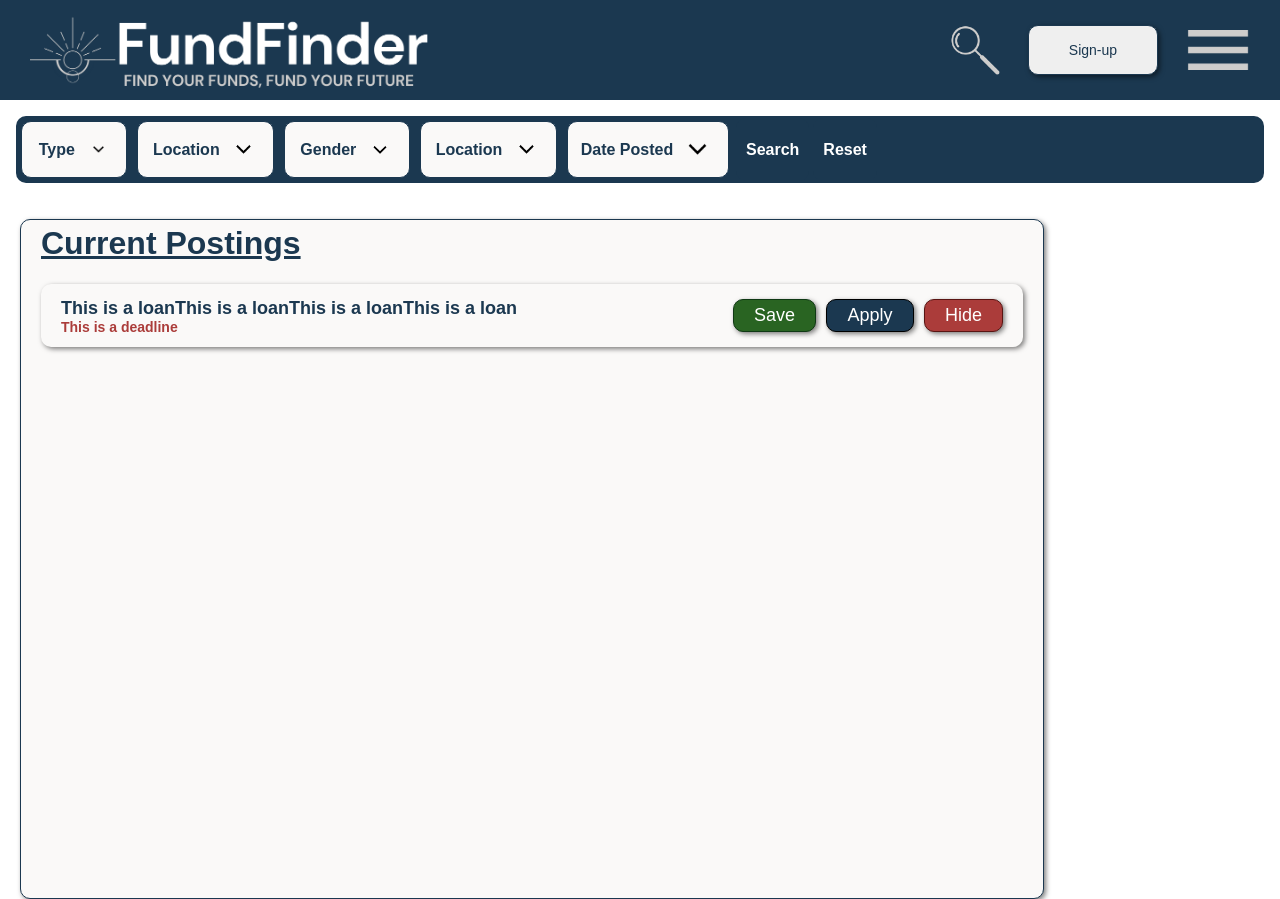
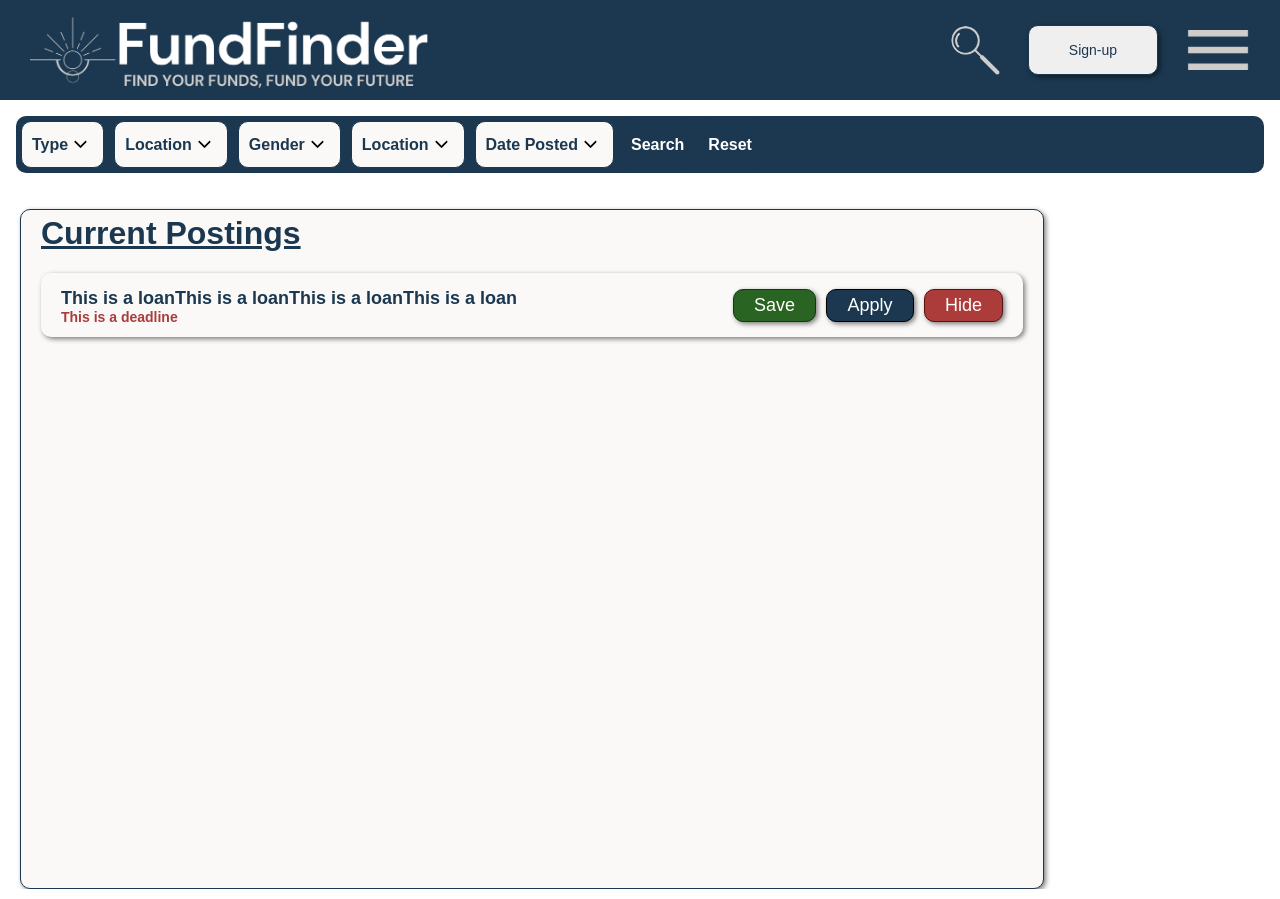
Before and after one commit to Jorfishdan/FundFinder-client, a React (Create React App) app: page /dashboard in a window 1280 px wide. Built offline with nearby package versions, Linux system fonts and the light colour scheme; a web font is replaced by a local one.

Commit message:
added filter bar

```diff
--- a/src/components/Filter/Filter.scss
+++ b/src/components/Filter/Filter.scss
@@ -33,7 +33,8 @@ border-radius: 1rem;
     align-items: center;
 }
 &__arrow {
-    width: 25%;
+    width: 2.5rem;
+    height:2.5rem;
 
 }
 
```
